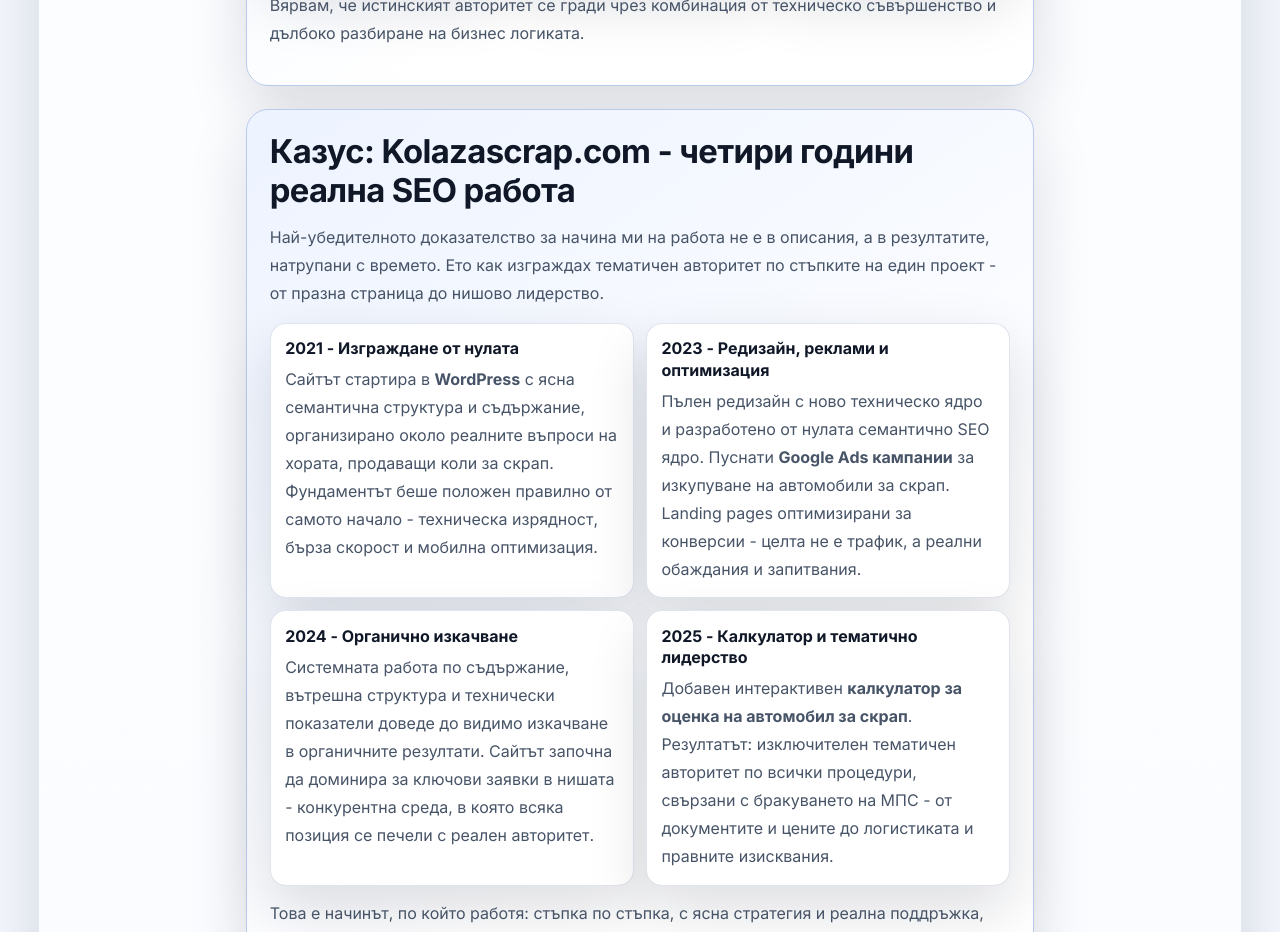
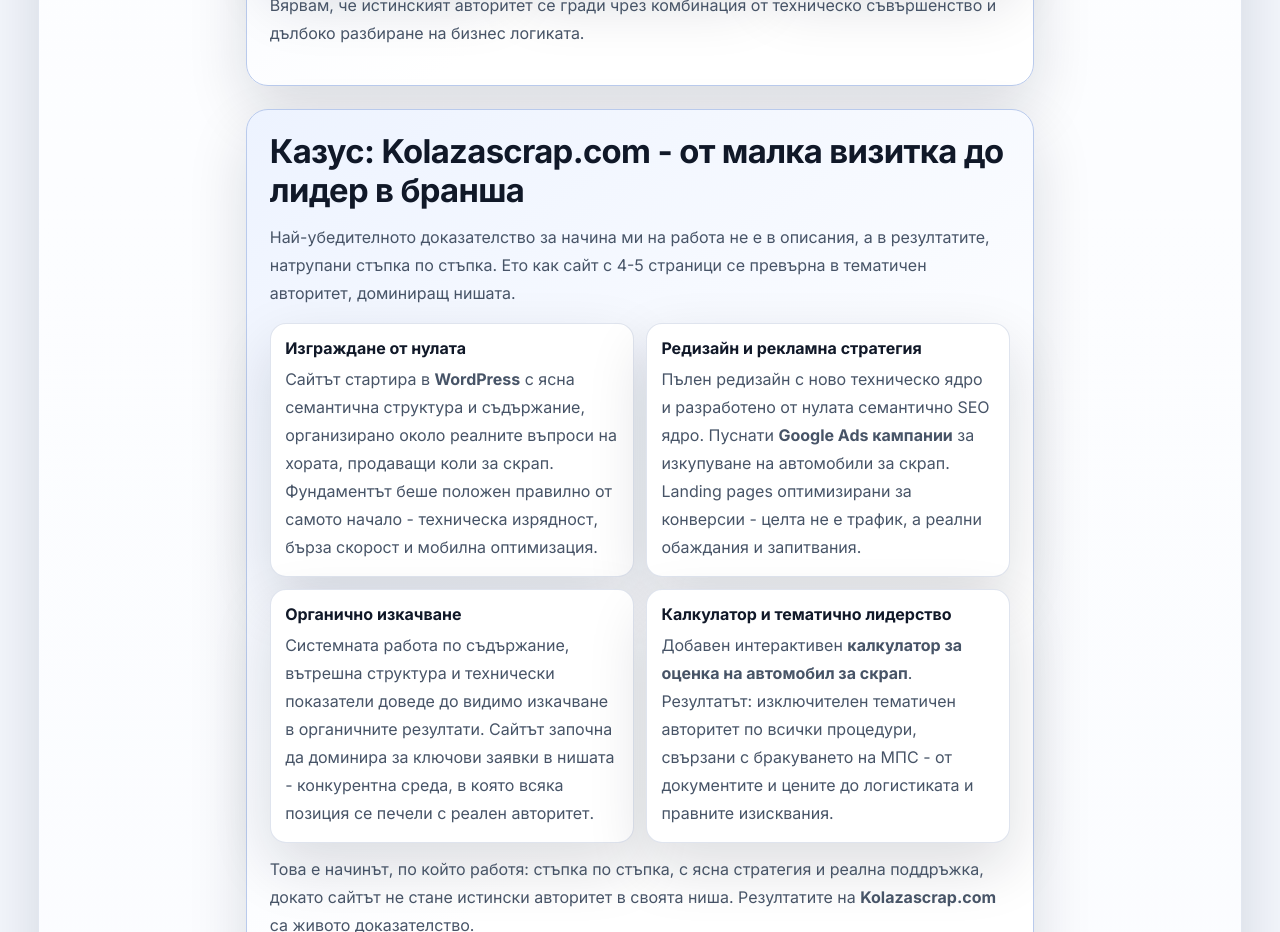
Before and after one commit to inweblife/inweblife, a Next.js app: page /about in a window 1280 px wide. Shown: the part 2160-3092 px from the top of the page. Built offline with nearby package versions, Linux system fonts and the light colour scheme; no server answers.

Commit message:
Update about.js

```diff
--- a/pages/about.js
+++ b/pages/about.js
@@ -211,16 +211,16 @@ const About = () => {
 
             <section className={styles.strategySection} aria-labelledby="casestudy-title">
               <h2 id="casestudy-title">
-                Казус: Kolazascrap.com - четири години реална SEO работа
+                Казус: Kolazascrap.com - от малка визитка до лидер в бранша
               </h2>
               <p>
                 Най-убедителното доказателство за начина ми на работа не е в описания, а в
-                резултатите, натрупани с времето. Ето как изграждах тематичен авторитет по
-                стъпките на един проект - от празна страница до нишово лидерство.
+                резултатите, натрупани стъпка по стъпка. Ето как сайт с 4-5 страници се
+                превърна в тематичен авторитет, доминиращ нишата.
               </p>
               <div className={styles.capabilityGrid4}>
                 <article className={styles.capabilityCard}>
-                  <h3>2021 - Изграждане от нулата</h3>
+                  <h3>Изграждане от нулата</h3>
                   <p>
                     Сайтът стартира в <strong>WordPress</strong> с ясна семантична структура и
                     съдържание, организирано около реалните въпроси на хората, продаващи коли за
@@ -229,16 +229,16 @@ const About = () => {
                   </p>
                 </article>
                 <article className={styles.capabilityCard}>
-                  <h3>2023 - Редизайн, реклами и оптимизация</h3>
+                  <h3>Редизайн и рекламна стратегия</h3>
                   <p>
                     Пълен редизайн с ново техническо ядро и разработено от нулата семантично SEO
                     ядро. Пуснати <strong>Google Ads кампании</strong> за изкупуване на автомобили
-                    за скрап. Landing pages оптимизирани за
-                    конверсии - целта не е трафик, а реални обаждания и запитвания.
+                    за скрап. Landing pages оптимизирани за конверсии - целта не е трафик, а
+                    реални обаждания и запитвания.
                   </p>
                 </article>
                 <article className={styles.capabilityCard}>
-                  <h3>2024 - Органично изкачване</h3>
+                  <h3>Органично изкачване</h3>
                   <p>
                     Системната работа по съдържание, вътрешна структура и технически показатели
                     доведе до видимо изкачване в органичните резултати. Сайтът започна да
@@ -247,7 +247,7 @@ const About = () => {
                   </p>
                 </article>
                 <article className={styles.capabilityCard}>
-                  <h3>2025 - Калкулатор и тематично лидерство</h3>
+                  <h3>Калкулатор и тематично лидерство</h3>
                   <p>
                     Добавен интерактивен{" "}
                     <strong>калкулатор за оценка на автомобил за скрап</strong>
```
